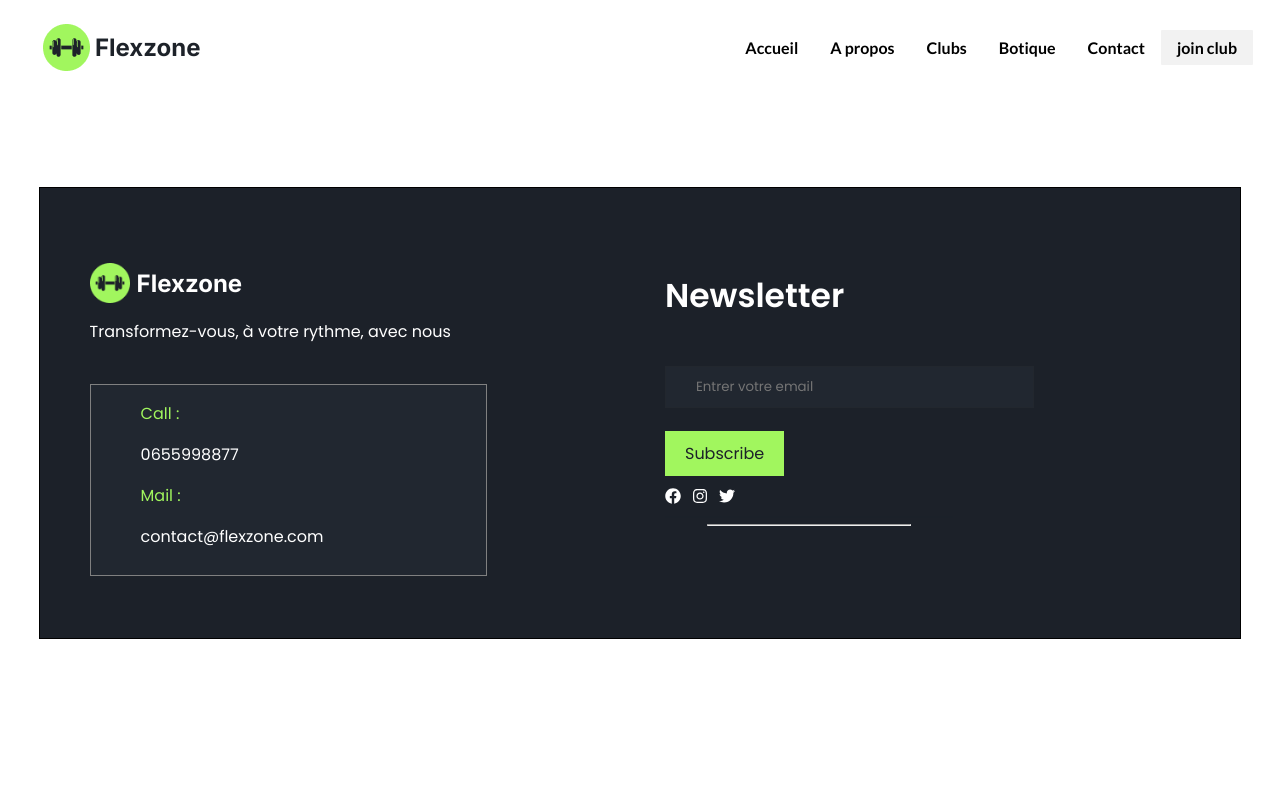
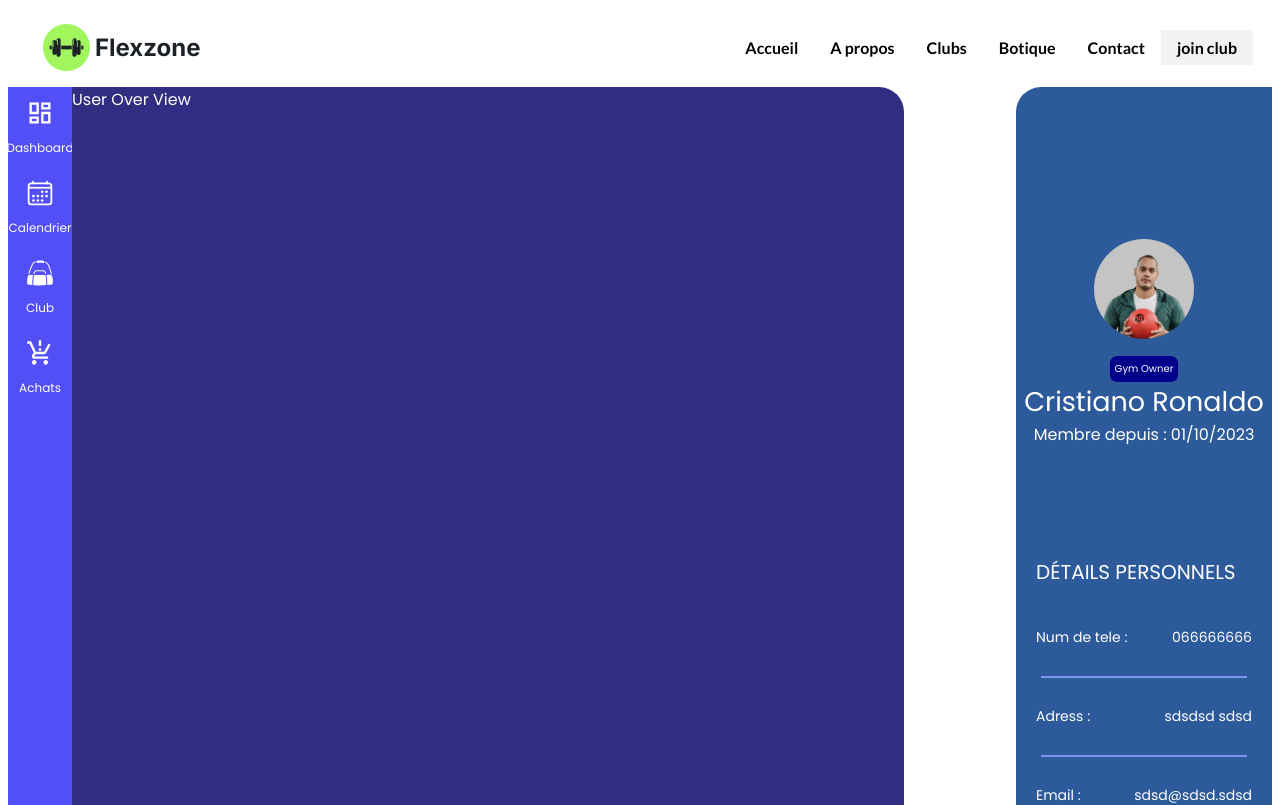
Before and after one commit to chanka1021/FlexZone, a React (Create React App) app: page /dashboard in a window 1280 px wide. Shown: the top 805 px of the page. Built offline with nearby package versions, Linux system fonts and the light colour scheme.

Commit message:
profile & dashboard navs

```diff
--- a/package.json
+++ b/package.json
@@ -6,7 +6,9 @@
     "@testing-library/jest-dom": "^5.17.0",
     "@testing-library/react": "^13.4.0",
     "@testing-library/user-event": "^13.5.0",
+    "apexcharts": "^3.45.1",
     "react": "^18.2.0",
+    "react-apexcharts": "^1.4.1",
     "react-dom": "^18.2.0",
     "react-icons": "^4.12.0",
     "react-image-gallery": "^1.3.0",
--- a/src/App.js
+++ b/src/App.js
@@ -9,26 +9,28 @@ import Footer from "./components/Footer";
 import SignIn from "./pages/SignIn";
 import SignUp from "./pages/Signup";
 import Club from "./pages/Club";
+import Dashboard from "./pages/Dashboard";
 
 
 function App() {
   return (
     <>
-     <Navbar/>
-    <Routes>
-      <Route path="/" element={<Home/>} />
-      <Route path="/clubs" element={<Clubs/>} />
-      <Route path="/Store" element={<Store/>} />
-      <Route path="/contact" element={<Contact/>} />
-      <Route path="/about" element={<About/>} />
-      <Route path="/signin" element={<SignIn/>} />
-      <Route path="/signup" element={<SignUp/>} />
-      <Route path="/club" element={<Club/>} />
+      <Navbar />
+      <Routes>
+        <Route path="/" element={<Home />} />
+        <Route path="/clubs" element={<Clubs />} />
+        <Route path="/Store" element={<Store />} />
+        <Route path="/contact" element={<Contact />} />
+        <Route path="/about" element={<About />} />
+        <Route path="/signin" element={<SignIn />} />
+        <Route path="/signup" element={<SignUp />} />
+        <Route path="/club" element={<Club />} />
+        <Route path="/dashboard" element={<Dashboard />} />
 
 
 
-    </Routes>
-    <Footer/>
+      </Routes>
+      <Footer />
     </>
   );
 }
--- /dev/null
+++ b/src/components/styles/Dashboard.css
@@ -0,0 +1,116 @@
+.Dashboard{
+    display: flex;
+}
+
+.Dashboard ul{
+        list-style-type: none;
+        margin: 0;
+        padding: 0;
+}
+.Dashboard li {
+    height: 10vh;
+    width: 100%;
+    display: flex;
+    align-items: center;
+    text-align: center;
+    flex-direction: column;
+    color: white;
+    font-size: 12px;
+    transition: 0.3s ease-in-out;
+    cursor: pointer;
+
+}
+.Dashboard li:hover{
+    background-color: #1c1a50;
+}
+
+.Dashboard li a {
+font-size: 28px;
+margin-top: 10px;
+}
+
+.Dashboard li.selected {
+    background-color: #1c1a50;
+  }
+
+.DBnavbar{
+    width: 5vw;
+    height: 100vh;
+    background-color: #524ff7;
+
+}
+.UserData{
+    height: 100vh;
+    width: 20vw;
+    display: flex;
+    flex-direction: column;
+    align-items: center;
+    text-align: center;
+    align-content: center;
+    gap: 20px;
+    background-color: #2c5a9b;
+    border-top-left-radius: 25px;
+    border-bottom-left-radius: 25px;
+    display: block;
+    margin-left: auto;
+    margin-right: 0;
+
+}
+.Actions{
+    width: 65vw;
+    background-color: #302d83;
+    color: white;
+    border-top-right-radius: 25px;
+    border-bottom-right-radius: 25px;
+}
+
+.UserImg{
+    border-radius: 50%;
+    width: 100px;
+    height: 100px;
+}
+
+.UserType{
+    padding: 5px;
+    font-size: 10px;
+    border-radius: 7px;
+    background-color: darkblue;
+    color: white;
+    width: fit-content;
+    margin: auto;
+    margin-top: 10px;
+}
+.UserName{
+    font-size: 27px;
+}
+
+.UserDetails{
+    gap: 10px;
+    color: white;
+    margin-top: 70px;
+}
+
+.UserPersonalInfos{
+    margin-top: 90px;
+    display: flex;
+    flex-direction: column;
+    text-align: start;
+    width: 100%;
+    gap: 20px;
+    color: white;
+}
+.UserPersonalInfos p {
+    font-size: 20px;
+    text-transform: uppercase;
+    padding: 0 20px;
+}
+.UserPersonalInfos hr{
+    border: 1px solid rgb(127, 147, 240);
+    width: 80%;
+}
+.UserPersonalInfos span {
+    font-size: 14px;
+    padding: 0 20px;
+    display: flex;
+    justify-content: space-between;
+}
--- a/src/components/styles/Multiuse.css
+++ b/src/components/styles/Multiuse.css
@@ -27,7 +27,6 @@
 
 .Surface-horaires-adress div {
     font-size: 15px;
-
     margin: auto;
     background-color: #D3D3D3;
     display: flex;
--- /dev/null
+++ b/src/components/userdashboard components/UserOverView.js
@@ -0,0 +1,11 @@
+import React from 'react'
+function UserOverView() {
+
+  return (
+    <div>
+      User Over View
+    </div>
+  )
+}
+
+export default UserOverView
--- /dev/null
+++ b/src/pages/Dashboard.jsx
@@ -0,0 +1,82 @@
+import React, { useState } from 'react'
+import '../components/styles/Dashboard.css'
+import { MdOutlineDashboard } from "react-icons/md";
+import { IoCalendarOutline } from "react-icons/io5";
+import { MdOutlineProductionQuantityLimits } from "react-icons/md";
+import { GiGymBag } from "react-icons/gi";
+import { MdOutlinePriceCheck } from "react-icons/md";
+import { FaUsers } from "react-icons/fa";
+import { FaCartPlus } from "react-icons/fa6";
+import { BsInfoSquare } from "react-icons/bs";
+
+import img from '../assets/reussiPhoto.png'
+import UserOverView from '../components/userdashboard components/UserOverView';
+
+function Dashboard() {
+  const [selectedItem, setSelectedItem] = useState(null);
+
+  const handleItemClick = (item) => {
+    setSelectedItem(item);
+  };
+
+  const UserNavItems = [
+    { id: 'dashboard', icon: <MdOutlineDashboard />, text: 'Dashboard' },
+    { id: 'calendar', icon: <IoCalendarOutline />, text: 'Calendrier' },
+    { id: 'club', icon: <GiGymBag />, text: 'Club' },
+    { id: 'achats', icon: <MdOutlineProductionQuantityLimits />, text: 'Achats' },
+  ]
+
+  const GymOwnerNavItems = [
+    { id: 'Aperçu', icon: <MdOutlineDashboard />, text: 'Aperçu' },
+    { id: 'Plans', icon: <MdOutlinePriceCheck />, text: 'Plans' },
+    { id: 'Adherants', icon: <FaUsers />, text: 'Adherants' },
+    { id: 'Products', icon: <FaCartPlus />, text: 'Products' },
+    { id: 'Historique des achats ', icon: <MdOutlineProductionQuantityLimits />, text: 'Historique des achats ' },
+    { id: 'Gym info', icon: <BsInfoSquare />, text: 'Gym info' },
+  ]
+  var NavItems;
+  var IsGymOwner = false;
+  IsGymOwner ? NavItems = GymOwnerNavItems : NavItems = UserNavItems
+
+  return (
+    <div className='Dashboard'>
+       <div className="DBnavbar">
+        <ul>
+          {NavItems.map((item) => (
+            <li
+              key={item.id}
+              className={selectedItem === item.id ? 'selected' : ''}
+              onClick={() => handleItemClick(item.id)}
+            >
+              <a>{item.icon}</a>
+              {item.text}
+            </li>
+          ))}
+        </ul>
+      </div>
+      <div className='Actions'>
+        <UserOverView/>
+      </div>
+      <div className='UserData'>
+        <div className='UserDetails'>
+          <img className='UserImg' src={img} />
+          <div className='UserType'>Gym Owner</div>
+          <div className='UserName'>Cristiano Ronaldo</div>
+          <div className='UserJD'>Membre depuis : 01/10/2023</div>
+        </div>
+        <div className='UserPersonalInfos'>
+          <p>détails personnels</p>
+          <span>Num de tele : <a>066666666</a></span>
+          <hr/>
+          <span>Adress : <a>sdsdsd sdsd</a></span>
+          <hr/>
+          <span>Email : <a>sdsd@sdsd.sdsd</a></span>
+        </div>
+
+      </div>
+
+    </div>
+  )
+}
+
+export default Dashboard
```
Also changed, not shown: 1 other file (tests, documents, lock files or other folders).
